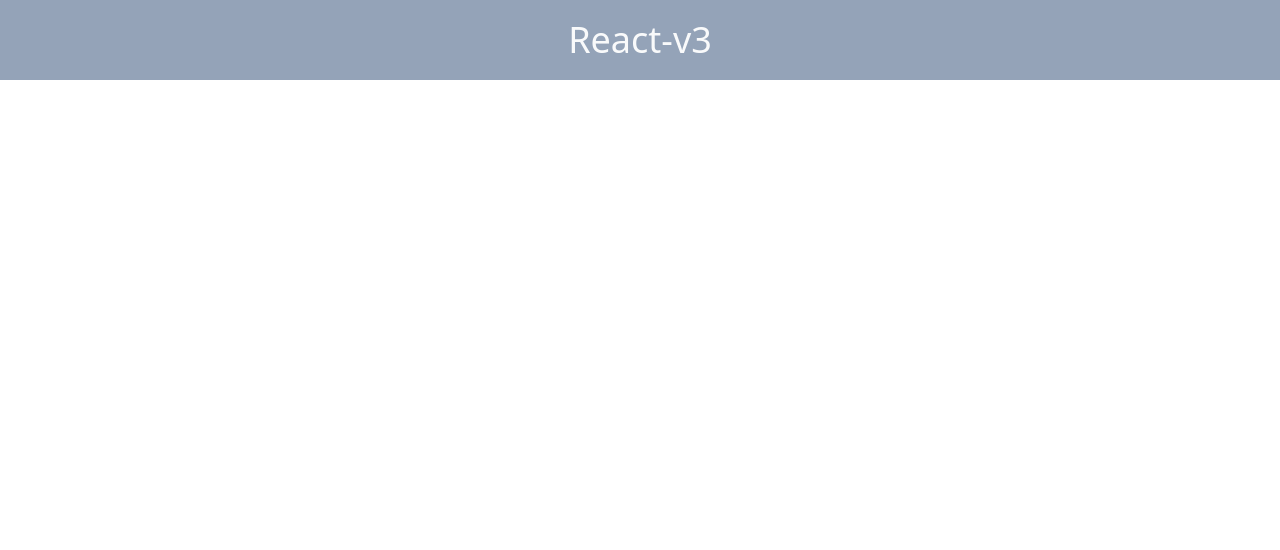
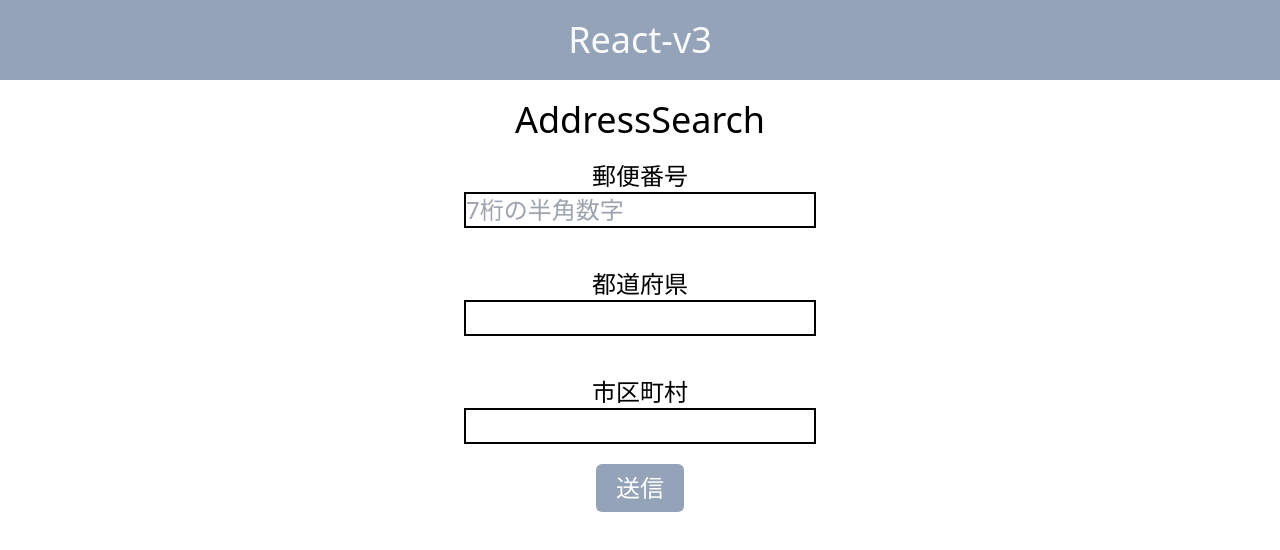
Before and after one commit to pj100-team/react-v3, a React (Create React App) app: page / in a window 1280 px wide. Shown: the top 550 px of the page. Built offline with nearby package versions, Linux system fonts and the light colour scheme.

Commit message:
住所検索アプリの実装をおこないました

```diff
--- a/package.json
+++ b/package.json
@@ -12,6 +12,7 @@
     "@types/react-dom": "^18.2.7",
     "react": "^18.2.0",
     "react-dom": "^18.2.0",
+    "react-hook-form": "^7.48.2",
     "react-scripts": "5.0.1",
     "typescript": "^4.9.5",
     "web-vitals": "^2.1.4"
--- a/src/App.tsx
+++ b/src/App.tsx
@@ -1,11 +1,15 @@
 import "./App.css";
+import AddressSearch from "./templates/practice4";
 
 function App() {
-	return (
-		<header className="bg-[#94A3B8] text-center p-[20px] text-4xl text-[#F9FAFB]">
-			React-v3
-		</header>
-	);
+  return (
+    <>
+      <header className="bg-[#94A3B8] text-center p-[20px] text-4xl text-[#F9FAFB]">
+        React-v3
+      </header>
+      <AddressSearch />
+    </>
+  );
 }
 
 export default App;
--- /dev/null
+++ b/src/components/CityTownVillageForm.tsx
@@ -0,0 +1,29 @@
+import { FieldErrors, UseFormRegister, useForm } from "react-hook-form";
+type Inputs = {
+    PostCode: number;
+    Prefecture: string;
+    CityTownVillage: string;
+  };
+interface Props{
+    city: string
+    register: UseFormRegister<Inputs>
+    errors: FieldErrors<Inputs>
+}
+
+const CityTownVillageForm = ({city, register, errors}:Props)=>{
+
+    return(
+        <div className="p-[20px] ">
+        <h2>市区町村</h2>
+        <input
+          style={{ border: "2px solid" }}
+          {...register("CityTownVillage", { required: "必須項目です" })}
+          value={city}
+        />
+        <p className="text-red-500">{errors.CityTownVillage?.message}</p>
+      </div>
+
+    )
+}
+
+export default CityTownVillageForm
--- /dev/null
+++ b/src/components/PostCodeForm.tsx
@@ -0,0 +1,89 @@
+import {
+  Control,
+  FieldErrors,
+  UseFormRegister,
+  useWatch,
+} from "react-hook-form";
+type Inputs = {
+  PostCode: number;
+  Prefecture: string;
+  CityTownVillage: string;
+};
+type AddressType = {
+  message: null;
+  results: {
+    address1: string;
+    address2: string;
+    address3: string;
+    kana1: string;
+    kana2: string;
+    prefcode: string;
+    zipcode: string;
+  }[];
+};
+interface Props {
+  setAd: React.Dispatch<React.SetStateAction<boolean>>;
+  setPrefecture: React.Dispatch<React.SetStateAction<string>>;
+  setCity: React.Dispatch<React.SetStateAction<string>>;
+  register: UseFormRegister<Inputs>;
+  control: Control<Inputs, any>;
+  errors: FieldErrors<Inputs>;
+}
+
+const PostCodeForm = ({
+  setAd,
+  setPrefecture,
+  setCity,
+  register,
+  control,
+  errors,
+}: Props) => {
+  const PostCode = useWatch({ control, name: "PostCode" });
+
+  const fetchAddress = (PostCode: number): Promise<AddressType> => {
+    return new Promise<AddressType>((resolve, reject) => {
+      fetch(`https://zipcloud.ibsnet.co.jp/api/search?zipcode=${PostCode}`)
+        .then((response) => response.json())
+        .then((data) => resolve(data))
+        .then((error) => reject(error));
+    });
+  };
+  const getAddress = async (PostCode: number) => {
+    if (String(PostCode).length === 7) {
+      const fetchdata = await fetchAddress(PostCode);
+      console.log(fetchdata);
+      if (fetchdata.results === null) {
+        console.log("該当する住所が存在しません");
+        setAd(false);
+      } else {
+        setPrefecture(fetchdata.results[0].address1);
+        setCity(fetchdata.results[0].address2);
+      }
+    }
+  };
+
+  return (
+    <div className="container mx-auto p-[20px] ">
+      <h2>郵便番号</h2>
+      <input
+        style={{ border: "2px solid" }}
+        {...register("PostCode", {
+          onChange: (e) => getAddress(e.target.value),
+          required: "必須項目です",
+          minLength: {
+            value: 7,
+            message: "7桁の数字を入力してください",
+          },
+          maxLength: {
+            value: 7,
+            message: "7桁の数字を入力してください",
+          },
+        })}
+        placeholder="7桁の半角数字"
+      />
+      <p className="text-red-500">{errors.PostCode?.message}</p>
+    </div>
+  );
+};
+
+export default PostCodeForm;
--- /dev/null
+++ b/src/components/PrefectureForm.tsx
@@ -0,0 +1,31 @@
+import { FieldErrors, UseFormRegister, useForm } from "react-hook-form";
+type Inputs = {
+    PostCode: number;
+    Prefecture: string;
+    CityTownVillage: string;
+  };
+interface Props{
+    prefecture: string
+    register: UseFormRegister<Inputs>
+    errors: FieldErrors<Inputs>;
+
+}
+
+const PrefectureForm = ({prefecture, register, errors}:Props)=>{
+
+
+    return(
+        <div className="p-[20px] ">
+        <h2>都道府県</h2>
+        <input
+          style={{ border: "2px solid" }}
+          {...register("Prefecture", { required: "必須項目です" })}
+          value={prefecture}
+        />
+        <p className="text-red-500">{errors.Prefecture?.message}</p>
+      </div>
+
+    )
+}
+
+export default PrefectureForm
--- /dev/null
+++ b/src/components/SubmitButton.tsx
@@ -0,0 +1,23 @@
+interface Props{
+    PostCode: number
+}
+
+const SubmitButton = ({PostCode}:Props)=>{
+    const handleClick = () => {
+        console.log(PostCode);
+      };
+
+    return(
+        <button
+        type="submit"
+        className="bg-[#94A3B8] text-center text-white px-5 py-2 rounded-md"
+        onClick={handleClick}
+      >
+        送信
+      </button>
+
+    )
+
+
+}
+export default SubmitButton;
--- /dev/null
+++ b/src/templates/practice4.tsx
@@ -0,0 +1,57 @@
+import { useForm, useWatch } from "react-hook-form";
+import { useState } from "react";
+import PostCodeForm from "../components/PostCodeForm";
+import PrefectureForm from "../components/PrefectureForm";
+import CityTownVillageForm from "../components/CityTownVillageForm";
+import SubmitButton from "../components/SubmitButton";
+
+type Inputs = {
+  PostCode: number;
+  Prefecture: string;
+  CityTownVillage: string;
+};
+
+const AddressSearch = () => {
+  const [prefecture, setPrefecture] = useState("");
+  const [city, setCity] = useState("");
+  const [ad, setAd] = useState(true);
+
+  const {
+    register,
+    handleSubmit,
+    control,
+    formState: { errors },
+  } = useForm<Inputs>();
+
+  const PostCode = useWatch({ control, name: "PostCode" });
+
+  return (
+    <div className="container mx-auto text-center p-[20px] ">
+      <h1 className="text-4xl">AddressSearch</h1>
+      <form
+        onSubmit={handleSubmit((data) => {
+          console.log(data);
+        })}
+        className="text-2xl"
+      >
+        <PostCodeForm
+          register={register}
+          control={control}
+          errors={errors}
+          setAd={setAd}
+          setPrefecture={setPrefecture}
+          setCity={setCity}
+        />
+        <PrefectureForm prefecture={prefecture} register={register} errors={errors}/>
+        <CityTownVillageForm city={city} register={register} errors={errors} />
+        <SubmitButton PostCode={PostCode} />
+
+        {ad === false && (
+          <p className="text-red-500">該当する住所が存在しません</p>
+        )}
+      </form>
+    </div>
+  );
+};
+
+export default AddressSearch;
```
Also changed, not shown: 1 other file (tests, documents, lock files or other folders).
